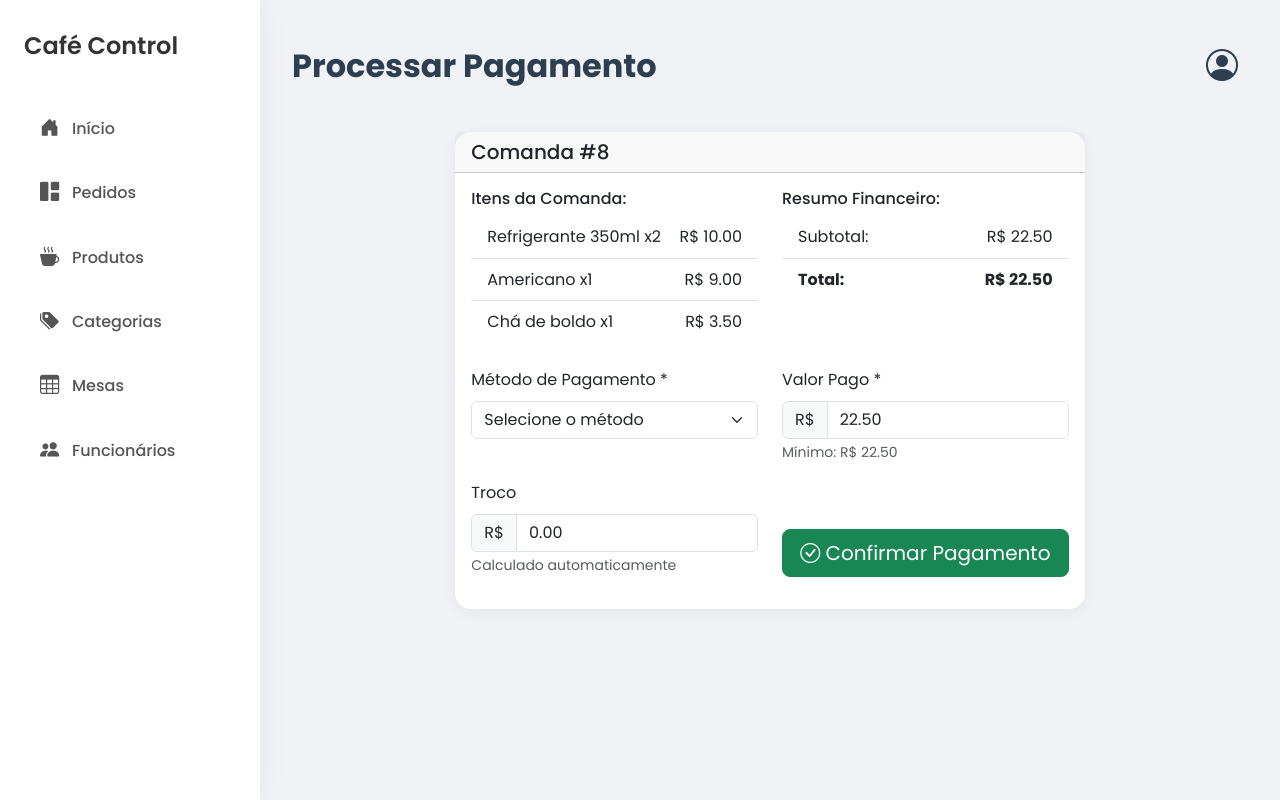
After one commit to Kadson-Kaua/Cafeteria, a Django app: page /pedidos/8/pagamento/ in a window 1280 px wide. The commit adds this page. Run offline with Django 5.2, Linux system fonts and the light colour scheme; a user stored in the database is signed in; data comes from the database, SQL or seed files in the repository; both versions use the stored data as it was after the commit.

Commit message:
feat: Implementa funcionalidade de pagamento

```diff
--- a/core/api_urls.py
+++ b/core/api_urls.py
@@ -9,6 +9,7 @@ router.register(r'produtos', api_views.ProdutoViewSet)
 router.register(r'mesas', api_views.MesaViewSet)
 router.register(r'comandas', api_views.ComandaViewSet)
 router.register(r'itens-comanda', api_views.ItemComandaViewSet)
+router.register(r'pagamentos', api_views.PagamentoViewSet)
 
 # URLs da API
 urlpatterns = [
@@ -17,5 +18,6 @@ urlpatterns = [
 
     # Endpoints específicos
     path('produtos/<int:pk>/detalhes/', api_views.produto_detail, name='api_produto_detail'),
+    path('comandas/<int:comanda_id>/pagamento/', api_views.processar_pagamento_api, name='api_processar_pagamento'),
     path('faturamento/', api_views.faturamento_empresa, name='api_faturamento'),
 ]
--- a/core/models.py
+++ b/core/models.py
@@ -84,6 +84,7 @@ class Comanda(models.Model):
 
     mesa = models.ForeignKey(Mesa,  on_delete=models.CASCADE, null=True, blank=True)
     usuario = models.ForeignKey(User, on_delete=models.CASCADE)
+    pagamento = models.OneToOneField('Pagamento', on_delete=models.SET_NULL, null=True, blank=True, related_name='comanda_pagamento')
 
     class Meta:
         verbose_name = 'Comanda'
@@ -155,7 +156,7 @@ class Pagamento(models.Model):
     troco = models.DecimalField(max_digits=8, decimal_places=2, default=0.00, blank=True, null=True)
     created_at = models.DateTimeField(auto_now_add=True)
 
-    comanda = models.ForeignKey(Comanda, on_delete=models.CASCADE)
+    comanda = models.ForeignKey(Comanda, on_delete=models.CASCADE, related_name='pagamentos')
     usuario = models.ForeignKey(User, on_delete=models.CASCADE)
 
     def __str__(self):
--- a/core/templates/core/dashboard.html
+++ b/core/templates/core/dashboard.html
@@ -29,8 +29,8 @@
             <div class="card text-center">
                 <div class="card-body">
                     <i class="bi bi-currency-dollar text-success" style="font-size: 2.5rem;"></i>
-                    <h5 class="card-title mt-3">Produtos Ativos</h5>
-                    <p class="card-text display-6 text-success">{{ produtos.count }}</p>
+                    <h5 class="card-title mt-3">Total Faturado</h5>
+                    <p class="card-text display-6 text-success">R$ {{ total_faturado|floatformat:2 }}</p>
                 </div>
             </div>
         </div>
--- /dev/null
+++ b/core/templates/core/pagamento/processar_pagamento.html
@@ -0,0 +1,130 @@
+{% extends 'core/base.html' %}
+{% load static %}
+
+{% block title %}Processar Pagamento - Café Control{% endblock %}
+{% block page_title %}Processar Pagamento{% endblock %}
+
+{% block content %}
+<div class="row">
+    <div class="col-md-8 mx-auto">
+        <div class="card">
+            <div class="card-header">
+                <h5 class="card-title mb-0">Comanda #{{ comanda.codigo }}</h5>
+            </div>
+            <div class="card-body">
+                <!-- Resumo da Comanda -->
+                <div class="row mb-4">
+                    <div class="col-md-6">
+                        <h6>Itens da Comanda:</h6>
+                        <ul class="list-group list-group-flush">
+                            {% for item in comanda.itemcomanda_set.all %}
+                            <li class="list-group-item d-flex justify-content-between">
+                                <span>{{ item.produto.nome }} x{{ item.quantidade }}</span>
+                                <span>R$ {{ item.total|floatformat:2 }}</span>
+                            </li>
+                            {% endfor %}
+                        </ul>
+                    </div>
+                    <div class="col-md-6">
+                        <h6>Resumo Financeiro:</h6>
+                        <div class="list-group list-group-flush">
+                            <div class="list-group-item d-flex justify-content-between">
+                                <span>Subtotal:</span>
+                                <span>R$ {{ comanda.subtotal|floatformat:2 }}</span>
+                            </div>
+                            {% if comanda.desconto_valor %}
+                            <div class="list-group-item d-flex justify-content-between text-success">
+                                <span>Desconto:</span>
+                                <span>-R$ {{ comanda.desconto_valor|floatformat:2 }}</span>
+                            </div>
+                            {% endif %}
+                            {% if comanda.taxa_percentual %}
+                            <div class="list-group-item d-flex justify-content-between text-danger">
+                                <span>Taxa ({{ comanda.taxa_percentual }}%):</span>
+                                <span>+R$ {{ comanda.taxa_percentual|floatformat:2 }}</span>
+                            </div>
+                            {% endif %}
+                            <div class="list-group-item d-flex justify-content-between fw-bold">
+                                <span>Total:</span>
+                                <span>R$ {{ comanda.total_geral|floatformat:2 }}</span>
+                            </div>
+                        </div>
+                    </div>
+                </div>
+
+                <!-- Formulário de Pagamento -->
+                <form method="post">
+                    {% csrf_token %}
+                    <div class="row">
+                        <div class="col-md-6">
+                            <div class="mb-3">
+                                <label for="metodo" class="form-label">Método de Pagamento *</label>
+                                <select class="form-select" id="metodo" name="metodo" required>
+                                    <option value="">Selecione o método</option>
+                                    <option value="DINHEIRO">Dinheiro</option>
+                                    <option value="CARTAO">Cartão</option>
+                                    <option value="PIX">PIX</option>
+                                </select>
+                            </div>
+                        </div>
+                        <div class="col-md-6">
+                            <div class="mb-3">
+                                <label for="valor_pago" class="form-label">Valor Pago *</label>
+                                <div class="input-group">
+                                    <span class="input-group-text">R$</span>
+                                    <input type="number" class="form-control" id="valor_pago" name="valor_pago"
+                                           step="0.01" min="{{ comanda.total_geral|floatformat:2 }}"
+                                           value="{{ comanda.total_geral|floatformat:2 }}" required>
+                                </div>
+                                <small class="form-text text-muted">Mínimo: R$ {{ comanda.total_geral|floatformat:2 }}</small>
+                            </div>
+                        </div>
+                    </div>
+
+                    <div class="row">
+                        <div class="col-md-6">
+                            <div class="mb-3">
+                                <label for="troco" class="form-label">Troco</label>
+                                <div class="input-group">
+                                    <span class="input-group-text">R$</span>
+                                    <input type="number" class="form-control" id="troco" name="troco"
+                                           step="0.01" min="0" value="0.00" readonly>
+                                </div>
+                                <small class="form-text text-muted">Calculado automaticamente</small>
+                            </div>
+                        </div>
+                        <div class="col-md-6 d-flex align-items-end">
+                            <div class="mb-3 w-100">
+                                <button type="submit" class="btn btn-success btn-lg w-100">
+                                    <i class="bi bi-check-circle"></i> Confirmar Pagamento
+                                </button>
+                            </div>
+                        </div>
+                    </div>
+                </form>
+            </div>
+        </div>
+    </div>
+</div>
+{% endblock %}
+
+{% block extra_scripts %}
+<script>
+document.addEventListener('DOMContentLoaded', function() {
+    const valorPagoInput = document.getElementById('valor_pago');
+    const trocoInput = document.getElementById('troco');
+    const totalComanda = {{ comanda.total_geral }};
+
+    function calcularTroco() {
+        const valorPago = parseFloat(valorPagoInput.value) || 0;
+        const troco = Math.max(0, valorPago - totalComanda);
+        trocoInput.value = troco.toFixed(2);
+    }
+
+    valorPagoInput.addEventListener('input', calcularTroco);
+
+    // Calcular troco inicial
+    calcularTroco();
+});
+</script>
+{% endblock %}
--- a/core/urls.py
+++ b/core/urls.py
@@ -31,6 +31,7 @@ urlpatterns = [
     path('pedidos/<int:comanda_id>/adicionar/<int:produto_id>/', views.AdicionarItemView.as_view(), name='adicionar_item'),
     path('pedidos/<int:comanda_id>/finalizar/', views.FinalizarComandaView.as_view(), name='finalizar_comanda'),
     path('pedidos/<int:comanda_id>/enviar-cozinha/', views.EnviarCozinhaView.as_view(), name='enviar_cozinha'),
+    path('pedidos/<int:comanda_id>/pagamento/', views.ProcessarPagamentoView.as_view(), name='processar_pagamento'),
 
     # Mesas (apenas gerente)
     path('mesas/', views.MesaListView.as_view(), name='mesas'),
--- a/core/views.py
+++ b/core/views.py
@@ -3,6 +3,7 @@ from django.shortcuts import render, redirect, get_object_or_404
 from django.views.generic import ListView, CreateView, UpdateView, DeleteView, DetailView
 from django.views import View
 from django.contrib.auth.mixins import LoginRequiredMixin
+from django.db.models import Sum
 from .models import *
 from django.urls import reverse_lazy
 from django.contrib import messages
@@ -20,6 +21,17 @@ class DashboardView(LoginRequiredMixin, ListView):
     def get_context_data(self, **kwargs):
         context = super().get_context_data(**kwargs)
         context['categorias'] = Categoria.objects.all()
+
+        # Calcular total faturado (comandas pagas)
+        # Como total_geral é uma property, vamos calcular manualmente
+        comandas_pagas = Comanda.objects.filter(status='PAGA')
+        total_faturado = 0
+
+        for comanda in comandas_pagas:
+            total_faturado += comanda.total_geral
+
+        context['total_faturado'] = total_faturado
+
         return context
 
 class ProdutoListView(LoginRequiredMixin, ListView):
@@ -270,6 +282,63 @@ class FinalizarComandaView(LoginRequiredMixin, View):
         messages.success(request, f'Comanda {comanda.codigo} finalizada!')
         return redirect('core:comandas')
 
+class ProcessarPagamentoView(LoginRequiredMixin, View):
+    def get(self, request, comanda_id):
+        comanda = get_object_or_404(Comanda, id=comanda_id)
+        return render(request, 'core/pagamento/processar_pagamento.html', {
+            'comanda': comanda
+        })
+
+    def post(self, request, comanda_id):
+        comanda = get_object_or_404(Comanda, id=comanda_id)
+
+        # Obter dados do formulário
+        metodo = request.POST.get('metodo')
+        valor_pago = request.POST.get('valor_pago')
+        troco = request.POST.get('troco', 0)
+
+        # Validar dados
+        if not metodo or not valor_pago:
+            messages.error(request, 'Preencha todos os campos obrigatórios!')
+            return redirect('core:processar_pagamento', comanda_id=comanda_id)
+
+        try:
+            valor_pago = float(valor_pago)
+            troco = float(troco) if troco else 0
+        except ValueError:
+            messages.error(request, 'Valores inválidos!')
+            return redirect('core:processar_pagamento', comanda_id=comanda_id)
+
+        # Verificar se valor pago é suficiente
+        if valor_pago < comanda.total_geral:
+            messages.error(request, 'Valor pago é menor que o total da comanda!')
+            return redirect('core:processar_pagamento', comanda_id=comanda_id)
+
+        # Criar pagamento
+        pagamento = Pagamento.objects.create(
+            valor=valor_pago,
+            metodo=metodo,
+            troco=troco,
+            comanda=comanda,
+            usuario=request.user
+        )
+
+        # Atualizar comanda
+        comanda.pagamento = pagamento
+        comanda.status = 'PAGA'
+        comanda.save()
+
+        # Liberar mesa se existir
+        if comanda.mesa:
+            comanda.mesa.status = 'LIVRE'
+            comanda.mesa.save()
+
+        # Limpar sessão
+        request.session.pop('comanda_atual', None)
+
+        messages.success(request, f'Pagamento processado com sucesso! Comanda {comanda.codigo} paga.')
+        return redirect('core:pedidos')
+
 class EnviarCozinhaView(LoginRequiredMixin, View):
     def post(self, request, comanda_id):
         comanda = get_object_or_404(Comanda, id=comanda_id)
```
Also changed, not shown: core/api_views.py (+68 -2 lines), core/serializers.py (+23 -1 lines), core/templates/core/comandas/comanda_detail.html (+3 -4 lines), core/migrations/0004_comanda_pagamento_alter_pagamento_comanda.py (added), db.sqlite3.
